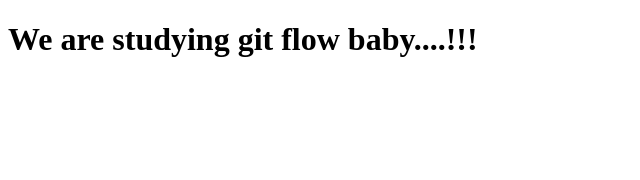
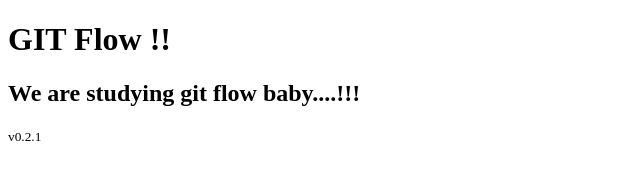
Before and after one commit to dep-6-playground/git-flow, a plain HTML site: page index.html in a window 1280 px wide. Shown: the whole page, without its empty margins (0-640 px from the left). Drawn offline with Linux system fonts and the light colour scheme.

Commit message:
Fix the title and change version number

```diff
--- a/index.html
+++ b/index.html
@@ -7,6 +7,8 @@
     <title>GIT FLOW</title>
 </head>
 <body>
-    <h1>We are studying git flow baby....!!!</h1>
+    <h1>GIT Flow !!</h1>
+    <h2>We are studying git flow baby....!!!</h2>
+    <small>v0.2.1</small>
 </body>
 </html>
```
